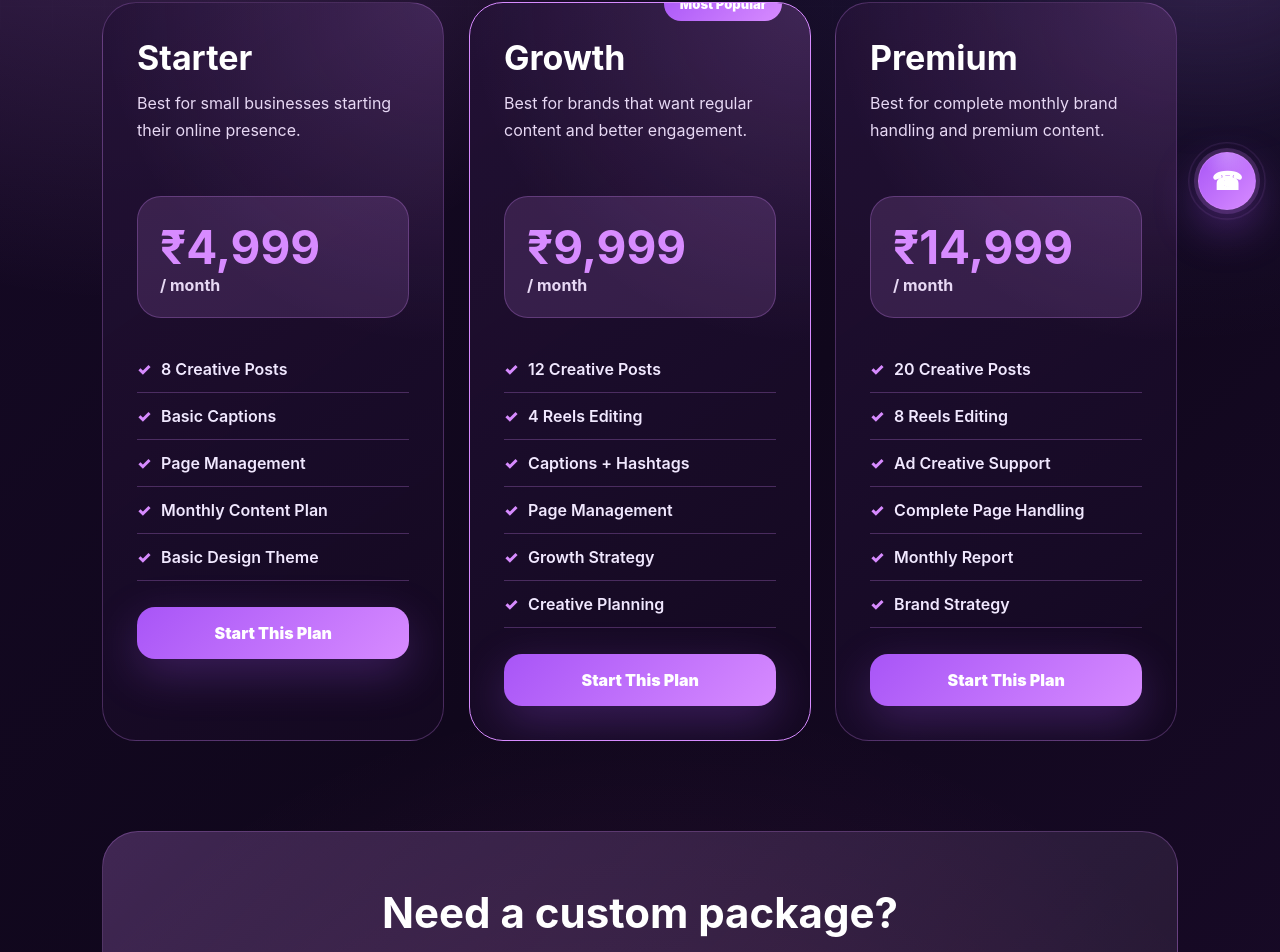
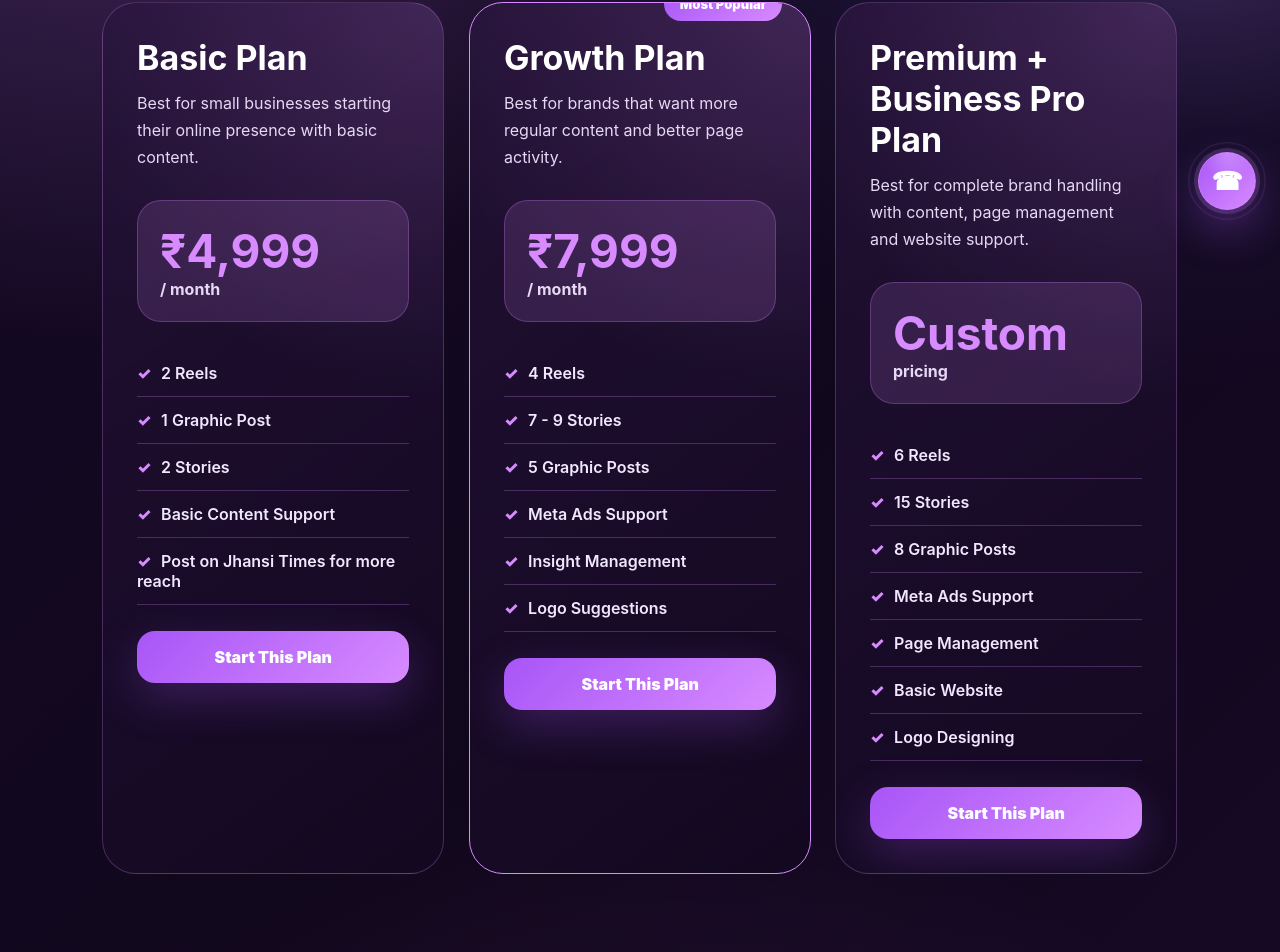
Before and after one commit to kunalgautam15/social-spike, a React (Vite) app: page /packages in a window 1280 px wide. Shown: the part 566-1518 px from the top of the page. Built offline with nearby package versions, Linux system fonts and the light colour scheme.

Commit message:
Updated Social Spike packages

```diff
--- a/src/pages/Packages.jsx
+++ b/src/pages/Packages.jsx
@@ -5,42 +5,43 @@ function Packages() {
 
   const packages = [
     {
-      name: "Starter",
+      name: "Basic Plan",
       price: "₹4,999",
-      desc: "Best for small businesses starting their online presence.",
+      desc: "Best for small businesses starting their online presence with basic content.",
       features: [
-        "8 Creative Posts",
-        "Basic Captions",
-        "Page Management",
-        "Monthly Content Plan",
-        "Basic Design Theme",
+        "2 Reels",
+        "1 Graphic Post",
+        "2 Stories",
+        "Basic Content Support",
+        "Post on Jhansi Times for more reach",
       ],
     },
     {
-      name: "Growth",
-      price: "₹9,999",
-      desc: "Best for brands that want regular content and better engagement.",
+      name: "Growth Plan",
+      price: "₹7,999",
+      desc: "Best for brands that want more regular content and better page activity.",
       features: [
-        "12 Creative Posts",
-        "4 Reels Editing",
-        "Captions + Hashtags",
-        "Page Management",
-        "Growth Strategy",
-        "Creative Planning",
+        "4 Reels",
+        "7 - 9 Stories",
+        "5 Graphic Posts",
+        "Meta Ads Support",
+        "Insight Management",
+        "Logo Suggestions",
       ],
       popular: true,
     },
     {
-      name: "Premium",
-      price: "₹14,999",
-      desc: "Best for complete monthly brand handling and premium content.",
+      name: "Premium + Business Pro Plan",
+      price: "Custom",
+      desc: "Best for complete brand handling with content, page management and website support.",
       features: [
-        "20 Creative Posts",
-        "8 Reels Editing",
-        "Ad Creative Support",
-        "Complete Page Handling",
-        "Monthly Report",
-        "Brand Strategy",
+        "6 Reels",
+        "15 Stories",
+        "8 Graphic Posts",
+        "Meta Ads Support",
+        "Page Management",
+        "Basic Website",
+        "Logo Designing",
       ],
     },
   ];
@@ -90,7 +91,7 @@ Please share the next steps and payment details.`;
 
             <div className="package-price">
               <h3>{item.price}</h3>
-              <span>/ month</span>
+              <span>{item.price === "Custom" ? "pricing" : "/ month"}</span>
             </div>
 
             <ul>
```
